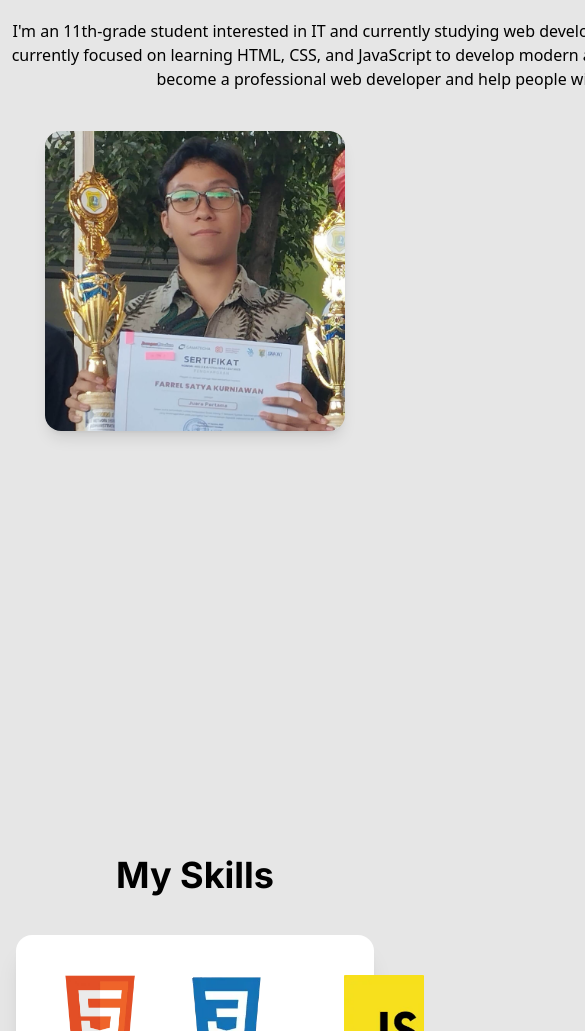
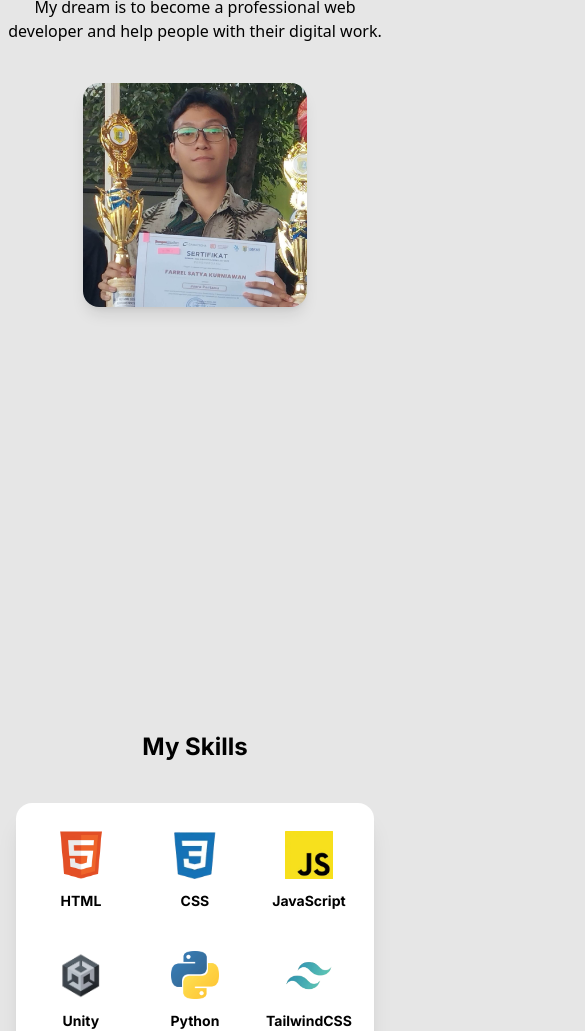
Before and after one commit to Zetus252/portofolio-tailwind, a website: page docs/index.html in a window 390 px wide. Shown: the part 969-2000 px from the top of the page, 585 px wide, since content can reach past the window. Drawn offline with nearby package versions, Linux system fonts and the light colour scheme.

Commit message:
add responsive for hero, about, and skills

```diff
--- a/docs/index.html
+++ b/docs/index.html
@@ -2,7 +2,10 @@
 <html class="scroll-smooth">
   <head>
     <meta charset="UTF-8" />
-    <meta name="viewport" content="width=device-width, initial-scale=1.0" />
+    <meta
+      name="viewport"
+      content="width=device-width, initial-scale=1, maximum-scale=1"
+    />
     <link href="./output.css" rel="stylesheet" />
     <link rel="preconnect" href="https://fonts.googleapis.com" />
     <link rel="preconnect" href="https://fonts.gstatic.com" crossorigin />
@@ -27,15 +30,19 @@
   <body class="bg-[rgba(230,230,230,1)]">
     <!-- Hero -->
     <div class="flex flex-col pt-60" id="hero">
-      <p class="mx-auto text-base font-[Inter] mb-1">Hello, i am</p>
+      <p class="mx-auto text-xs md:text-sm lg:text-base font-[Inter] mb-1">
+        Hello, i am
+      </p>
       <h1
-        class="mx-auto text-5xl font-[Inter] font-bold text-black tracking-in-contract-bck"
+        class="mx-auto text-2xl md:text-4xl lg:text-5xl font-[Inter] font-bold text-black fade-in"
       >
         Farrel Satya Kurniawan
       </h1>
-      <p class="mx-auto mt-6 text-base">Student | Tech Enthusiast</p>
+      <p class="mx-auto mt-6 text-xs md:text-sm lg:text-base">
+        Student | Tech Enthusiast
+      </p>
       <a
-        class="mx-auto bg-black text-white p-3 rounded-2xl text-l mt-6 font-[Inter] font-bold hover:bg-gray-900"
+        class="mx-auto bg-black text-white p-3 rounded-2xl text-xs md:text-sm lg:text-base mt-6 font-[Inter] font-bold hover:bg-gray-900"
         href="#about"
       >
         Who am i
@@ -45,77 +52,119 @@
 
     <!-- About -->
     <div class="flex flex-col mt-96" id="about">
-      <h1 class="text-4xl font-bold mx-auto mt-10 font-[Inter]">About me</h1>
-      <p class="text-center mx-auto mt-10 w-4xl">
+      <h1
+        class="text-2xl md:text-3xl lg:text-4xl font-bold mx-auto mt-10 font-[Inter]"
+      >
+        About me
+      </h1>
+      <p class="text-center mx-auto mt-4 max-w-4xl">
         I'm an 11th-grade student interested in IT and currently studying web
         development and network administration. I'm currently focused on
-        learning HTML, CSS, and JavaScript to develop modern and interactive
-        websites. My dream is to become a professional web developer and help
-        people with their digital work.
+        learning about Web Development and Game Development. My dream is to
+        become a professional web developer and help people with their digital
+        work.
       </p>
       <img
         src="farrel1.jpg"
         alt=""
-        width="300px"
-        class="mx-auto mt-10 rounded-2xl shadow-lg"
+        class="mx-auto mt-10 rounded-2xl shadow-lg max-w-56 md:max-w-64 lg:max-w-72"
       />
     </div>
     <!-- About end -->
 
     <!-- My Skills -->
     <div class="flex mt-96" id="skills">
-      <h1 class="font-bold mx-auto font-[Inter] text-4xl mt-10">My Skills</h1>
+      <h1
+        class="font-bold mx-auto font-[Inter] text-2xl md:text-3xl lg:text-4xl mt-10"
+      >
+        My Skills
+      </h1>
     </div>
+
     <div
       class="bg-white w-11/12 mx-auto mt-10 rounded-2xl font-[Inter] shadow-xl"
     >
-      <div class="grid grid-cols-3 grid-rows-2 gap-4">
-        <div class="mx-auto p-10" data-aos="flip-left" data-aos-delay="200">
+      <div class="grid grid-cols-3 grid-rows-2 gap-4 p-4">
+        <div
+          class="aspect-square flex flex-col items-center justify-center p-3"
+          data-aos="flip-left"
+          data-aos-delay="200"
+        >
           <img
             src="skill/HTML-5-Badge-Logo.webp"
-            width="80px"
-            class="mx-auto"
+            class="w-12 h-12 lg:w-20 lg:h-20 object-contain"
             alt=""
           />
-          <h2 class="font-bold mx-auto text-center text-3xl mt-4">HTML</h2>
-          <p class="text-center mt-4">
+          <h2
+            class="font-bold text-center text-sm md:text-base lg:text-2xl mt-3"
+          >
+            HTML
+          </h2>
+          <p class="text-center mt-3 hidden lg:block text-sm">
             I use HTML as the main foundation for building website structures.
             With HTML, I can organize page elements such as text, images,
             buttons, and forms neatly, ensuring that the website is
             well-understood by both browsers and users.
           </p>
         </div>
-        <div class="mx-auto p-10" data-aos="flip-left" data-aos-delay="400">
+        <div
+          class="aspect-square flex flex-col items-center justify-center p-3"
+          data-aos="flip-left"
+          data-aos-delay="400"
+        >
           <img
             src="skill/css-removebg-preview.webp"
-            width="80px"
-            class="mx-auto"
+            class="w-12 h-12 lg:w-20 lg:h-20 object-contain"
             alt=""
           />
-          <h2 class="font-bold mx-auto text-center text-3xl mt-4">CSS</h2>
-          <p class="text-center mt-4">
+          <h2
+            class="font-bold text-center text-sm md:text-base lg:text-2xl mt-3"
+          >
+            CSS
+          </h2>
+          <p class="text-center mt-3 hidden lg:block text-sm">
             CSS allows me to transform a plain structure into a visually
             appealing design. I use it to control colors, sizes, layouts, and
             animations, making the website look modern, responsive, and
             comfortable to view on any device.
           </p>
         </div>
-        <div class="mx-auto p-10" data-aos="flip-left" data-aos-delay="600">
-          <img src="skill/js.webp" width="80px" class="mx-auto" />
-          <h2 class="font-bold mx-auto text-center text-3xl mt-4">
+        <div
+          class="aspect-square flex flex-col items-center justify-center p-3"
+          data-aos="flip-left"
+          data-aos-delay="600"
+        >
+          <img
+            src="skill/js.webp"
+            class="w-12 h-12 lg:w-20 lg:h-20 object-contain"
+          />
+          <h2
+            class="font-bold text-center text-sm md:text-base lg:text-2xl mt-3"
+          >
             JavaScript
           </h2>
-          <p class="text-center mt-4">
+          <p class="text-center mt-3 hidden lg:block text-sm">
             JavaScript helps me bring websites to life with interactivity and
             dynamic behavior. I use it to add visual effects, form validations,
             and logical features that make the user experience more engaging and
             enjoyable.
           </p>
         </div>
-        <div class="mx-auto p-10" data-aos="flip-left" data-aos-delay="800">
-          <img src="skill/unity.webp" width="80px" class="mx-auto" />
-          <h2 class="font-bold mx-auto text-center text-3xl mt-4">Unity</h2>
-          <p class="text-center mt-4">
+        <div
+          class="aspect-square flex flex-col items-center justify-center p-3"
+          data-aos="flip-left"
+          data-aos-delay="800"
+        >
+          <img
+            src="skill/unity.webp"
+            class="w-12 h-12 lg:w-20 lg:h-20 object-contain"
+          />
+          <h2
+            class="font-bold text-center text-sm md:text-base lg:text-2xl mt-3"
+          >
+            Unity
+          </h2>
+          <p class="text-center mt-3 hidden lg:block text-sm">
             I'm currently learning game development using Unity, focusing on
             creating simple 2D games. One of my first projects is a Flappy
             Bird–style game, where I’ve learned about game physics, collisions,
@@ -124,27 +173,43 @@
             experience.
           </p>
         </div>
-        <div class="mx-auto p-10" data-aos="flip-left" data-aos-delay="1000">
-          <img src="skill/python.webp" width="80px" class="mx-auto" />
-          <h2 class="font-bold mx-auto text-center text-3xl mt-4">Python</h2>
-          <p class="text-center mt-4">
+        <div
+          class="aspect-square flex flex-col items-center justify-center p-3"
+          data-aos="flip-left"
+          data-aos-delay="1000"
+        >
+          <img
+            src="skill/python.webp"
+            class="w-12 h-12 lg:w-20 lg:h-20 object-contain"
+          />
+          <h2
+            class="font-bold text-center text-sm md:text-base lg:text-2xl mt-3"
+          >
+            Python
+          </h2>
+          <p class="text-center mt-3 hidden lg:block text-sm">
             Python is a versatile language I use for backend logic, data
             analysis, and automation. Its clean and simple syntax makes it
             easier for me to understand advanced programming concepts and apply
             them effectively in projects.
           </p>
         </div>
-        <div class="mx-auto p-10" data-aos="flip-left" data-aos-delay="1200">
+        <div
+          class="aspect-square flex flex-col items-center justify-center p-3"
+          data-aos="flip-left"
+          data-aos-delay="1200"
+        >
           <img
             src="skill/tailwind-removebg-preview.webp"
-            width="80px"
             alt=""
-            class="mx-auto"
+            class="w-12 h-12 lg:w-20 lg:h-20 object-contain"
           />
-          <h2 class="font-bold mx-auto text-center text-3xl mt-4">
+          <h2
+            class="font-bold text-center text-sm md:text-base lg:text-2xl mt-3"
+          >
             TailwindCSS
           </h2>
-          <p class="text-center mt-4">
+          <p class="text-center mt-3 hidden lg:block text-sm">
             I love using Tailwind CSS because it makes designing fast,
             consistent, and flexible without writing too much custom CSS. With
             its utility-first classes, I can build responsive and aesthetic
@@ -282,7 +347,11 @@
       </div>
       <div class="bg-white flex flex-col rounded-t-2xl">
         <div class="m-3">
-          <img src="certificate/Farrel_Satya_Kurniawan_.png" class="rounded-t-2xl" alt="" />
+          <img
+            src="certificate/Farrel_Satya_Kurniawan_.png"
+            class="rounded-t-2xl"
+            alt=""
+          />
         </div>
         <div class="font-[Inter] text-2xl font-semibold m-3 text-center hove">
           Pelatihan Domain Radnet
--- a/src/input.css
+++ b/src/input.css
@@ -42,3 +42,27 @@
   animation: tracking-in-contract-bck 1s cubic-bezier(0.215, 0.61, 0.355, 1)
     both;
 }
+
+/* Fade in */
+
+@-webkit-keyframes fade-in {
+  0% {
+    opacity: 0;
+  }
+  100% {
+    opacity: 1;
+  }
+}
+@keyframes fade-in {
+  0% {
+    opacity: 0;
+  }
+  100% {
+    opacity: 1;
+  }
+}
+
+.fade-in {
+	-webkit-animation: fade-in 1.2s cubic-bezier(0.390, 0.575, 0.565, 1.000) both;
+	        animation: fade-in 1.2s cubic-bezier(0.390, 0.575, 0.565, 1.000) both;
+}
```
Also changed, not shown: docs/output.css.
